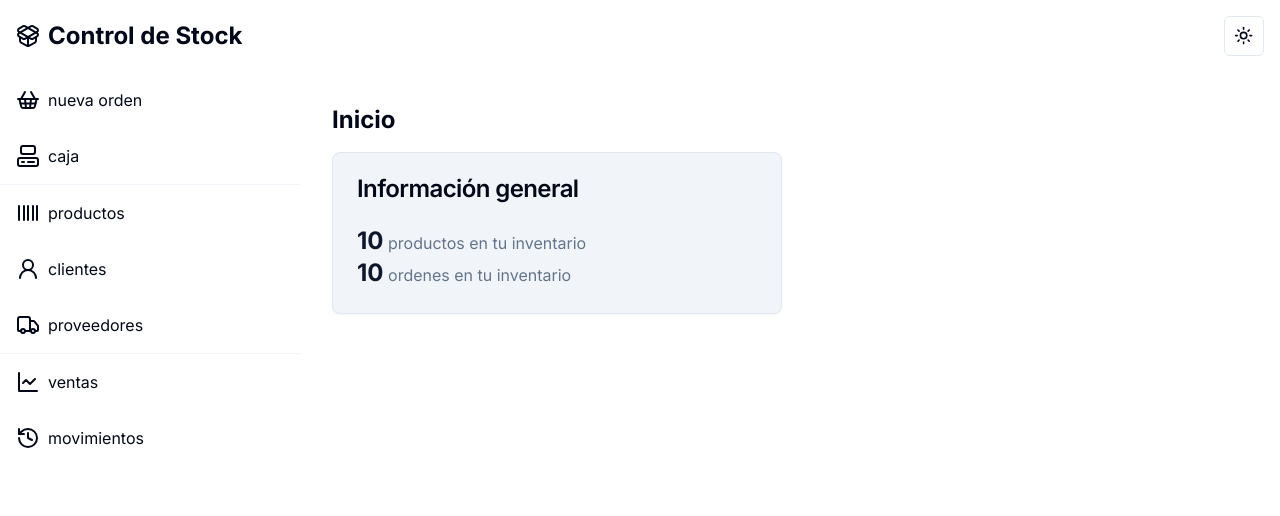
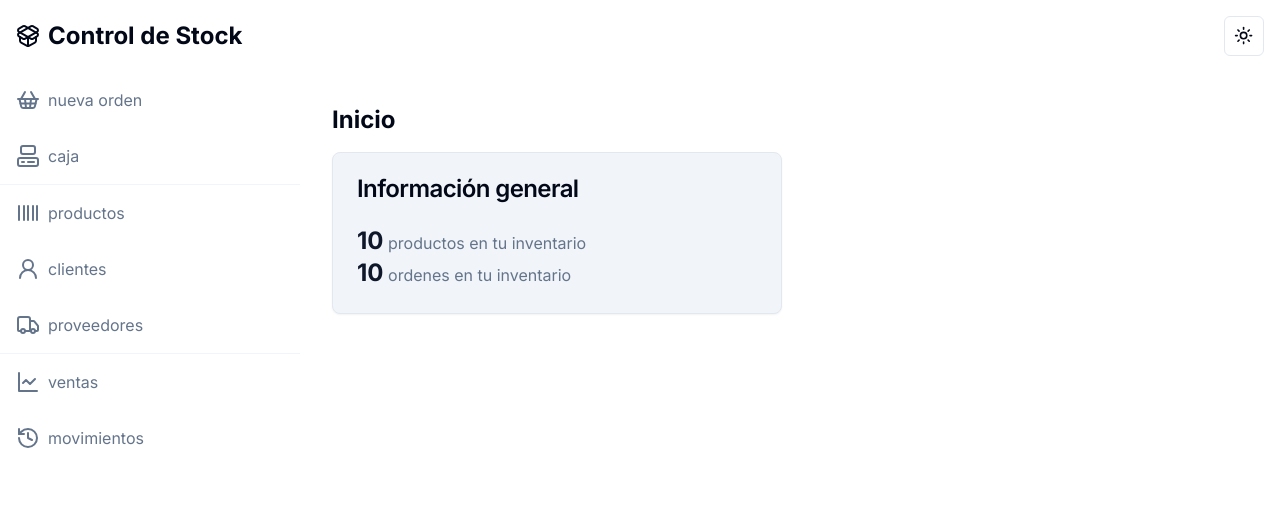
Before and after one commit to HoracioGutierrez/stock-control-app, a Next.js app: page / in a window 1280 px wide. Shown: the top 516 px of the page. Built offline with nearby package versions, Linux system fonts and the light colour scheme; no server answers.

Commit message:
add style to active link in sidebar

```diff
--- a/app/(pages)/layout.tsx
+++ b/app/(pages)/layout.tsx
@@ -1,4 +1,5 @@
 import { auth } from "@/auth"
+import NavLink from "@/components/NavLink"
 import { cn } from "@/lib/utils"
 import { Barcode, ComputerIcon, History, LineChart, ShoppingBasket, Truck, UserRound } from "lucide-react"
 import Link from "next/link"
@@ -15,36 +16,36 @@ async function PageLayout({ children }: PageLayoutProps) {
     <main className="grid grid-cols-1 md:grid-cols-[300px_1fr] grow">
       <div id="sidebar" className={cn("hidden md:flex flex-col justify-between h-full", session && "border-r border-accent bg-primary-foreground")}>
         <div>
-          <Link href="/order" className="flex items-center gap-2 p-4 hover:bg-accent hover:text-accent-foreground transition-colors hover:cursor-pointer">
+          <NavLink href="/order">
             <ShoppingBasket />
             <span>nueva orden</span>
-          </Link>
-          <Link href="/stock" className="flex flex-center gap-2 p-4 hover:bg-accent hover:text-accent-foreground transition-colors hover:cursor-pointer">
+          </NavLink>
+          <NavLink href="/stock">
             <ComputerIcon />
             <span>caja</span>
-          </Link>
+          </NavLink>
           <div className="h-[1px] w-full bg-accent" />
-          <Link href="/products" className="flex flex-center gap-2 p-4 hover:bg-accent hover:text-accent-foreground transition-colors hover:cursor-pointer">
+          <NavLink href="/products">
             <Barcode />
             <span>productos</span>
-          </Link>
-          <Link href="/customers" className="flex flex-center gap-2 p-4 hover:bg-accent hover:text-accent-foreground transition-colors hover:cursor-pointer">
+          </NavLink>
+          <NavLink href="/customers">
             <UserRound />
             <span>clientes</span>
-          </Link>
-          <Link href="/providers" className="flex flex-center gap-2 p-4 hover:bg-accent hover:text-accent-foreground transition-colors hover:cursor-pointer">
+          </NavLink>
+          <NavLink href="/providers">
             <Truck />
             <span>proveedores</span>
-          </Link>
+          </NavLink>
           <div className="h-[1px] w-full bg-accent" />
-          <Link href="/sales" className="flex flex-center gap-2 p-4 hover:bg-accent hover:text-accent-foreground transition-colors hover:cursor-pointer">
+          <NavLink href="/sales">
             <LineChart />
             <span>ventas</span>
-          </Link>
-          <Link href="/movements" className="flex flex-center gap-2 p-4 hover:bg-accent hover:text-accent-foreground transition-colors hover:cursor-pointer">
+          </NavLink>
+          <NavLink href="/movements">
             <History />
             <span>movimientos</span>
-          </Link>
+          </NavLink>
         </div>
         <div className="flex justify-center items-center p-4 flex-col gap-2 text-xs">
           <p className="text-muted-foreground">Control de Stock - version 0.0.1</p>
--- /dev/null
+++ b/components/NavLink.tsx
@@ -0,0 +1,26 @@
+"use client"
+
+import { usePathname } from "next/navigation"
+
+import Link from "next/link"
+
+import { cn } from "@/lib/utils"
+
+function NavLink({ href, children, activeClassName, className = "", ...props }: any) {
+  const pathname = usePathname()
+
+  const active = pathname === href
+
+  return (
+    <Link href={href} {...props} className={cn(
+      "flex items-center gap-2 p-4 hover:bg-accent hover:text-accent-foreground transition-colors hover:cursor-pointer text-muted-foreground",
+      className,
+      active && "bg-accent text-primary",
+      (activeClassName && active) && activeClassName
+    )} >
+      {children}
+    </Link>
+  )
+}
+
+export default NavLink
```
